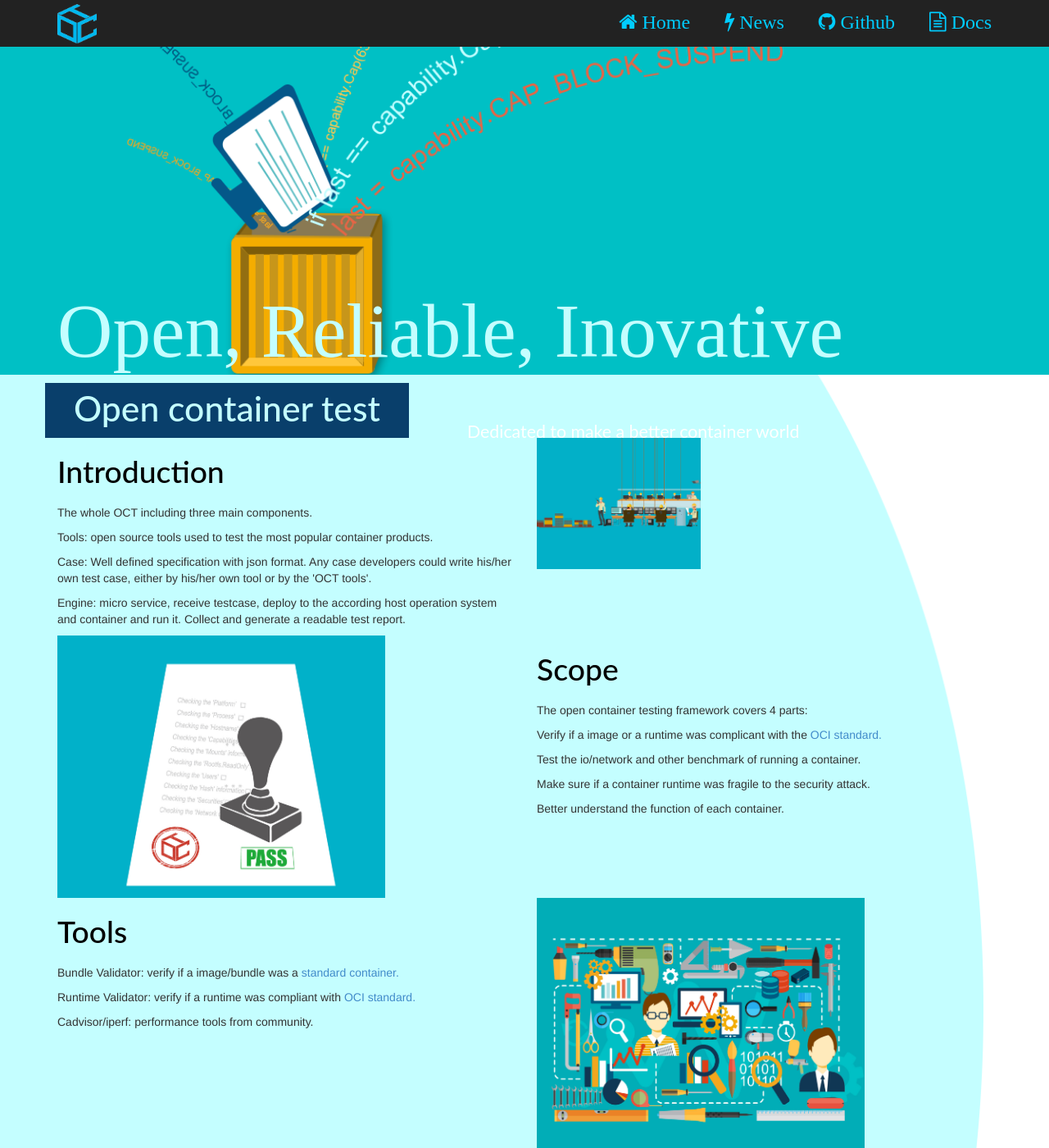
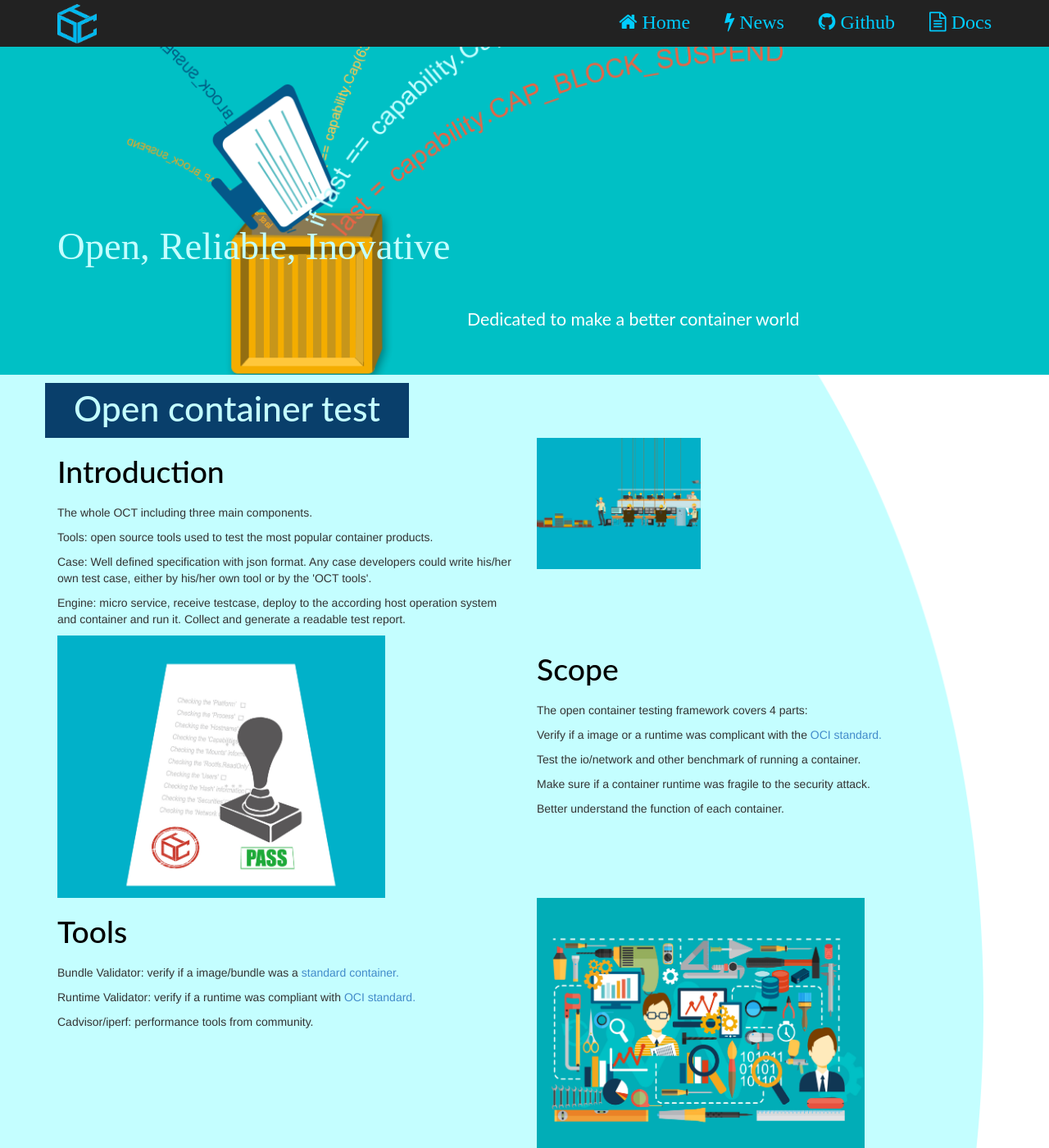
Before and after one commit to ociweb/ociweb.github.io, a Jekyll site: the page index.html, which Jekyll copies as it is, in a window 1280 px wide and 1400 px high. Shown: the whole window at 82% size. Built offline with Jekyll 4.4.1, drawn with Linux system fonts in a browser that asks for light colours; some web fonts are replaced.

Commit message:
Update style.css

```diff
--- a/assets/css/style.css
+++ b/assets/css/style.css
@@ -214,8 +214,9 @@ h3 {
 .banner {
   font-family:DokChampa;
   color:#c4feff;
-  font-size:70pt;
-  margin-top:250px;
+  font-size:35pt;
+  margin-top:180px;
+  margin-left:200;
 }
 .footer .btn {
   padding: 0px;
```
